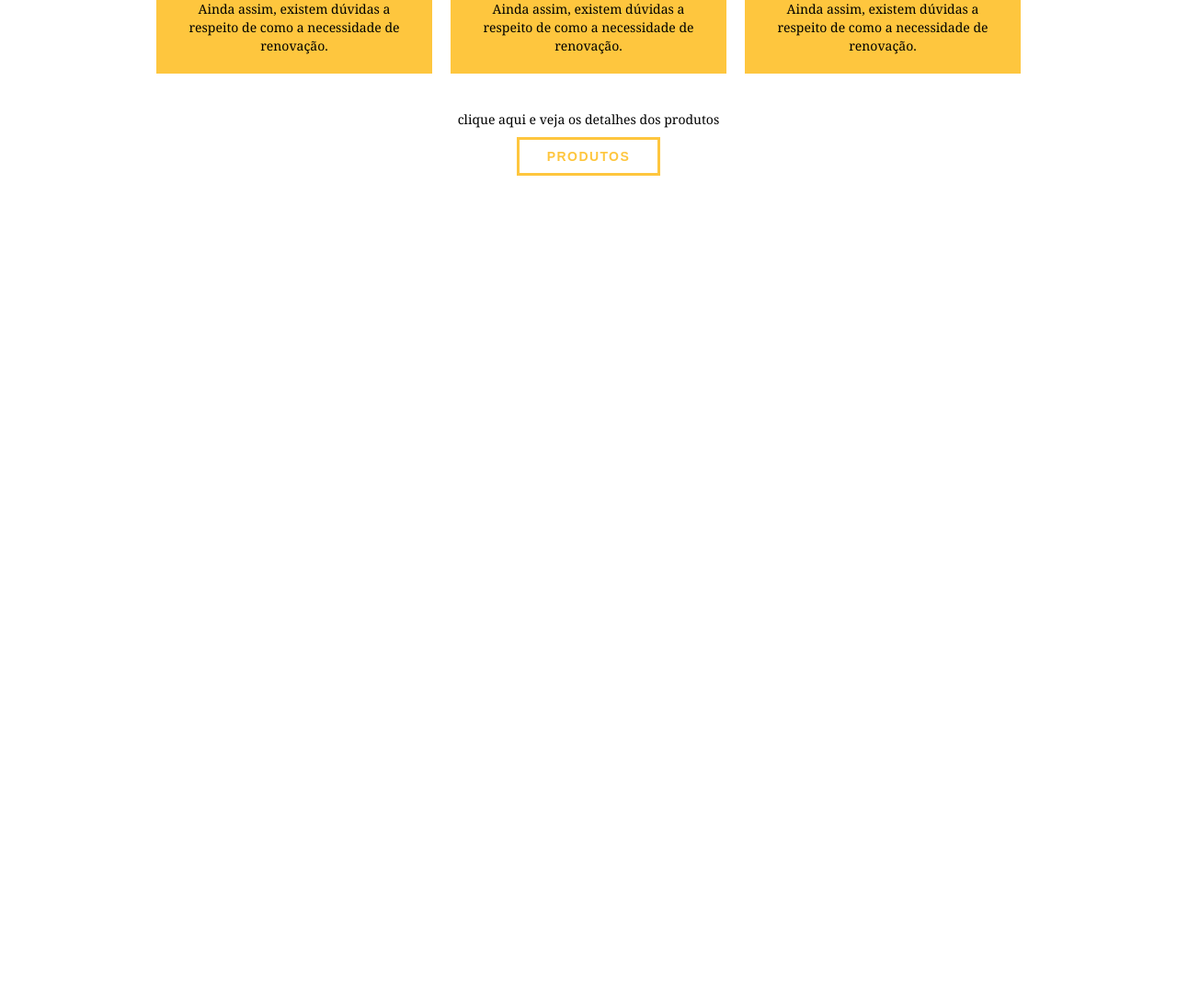
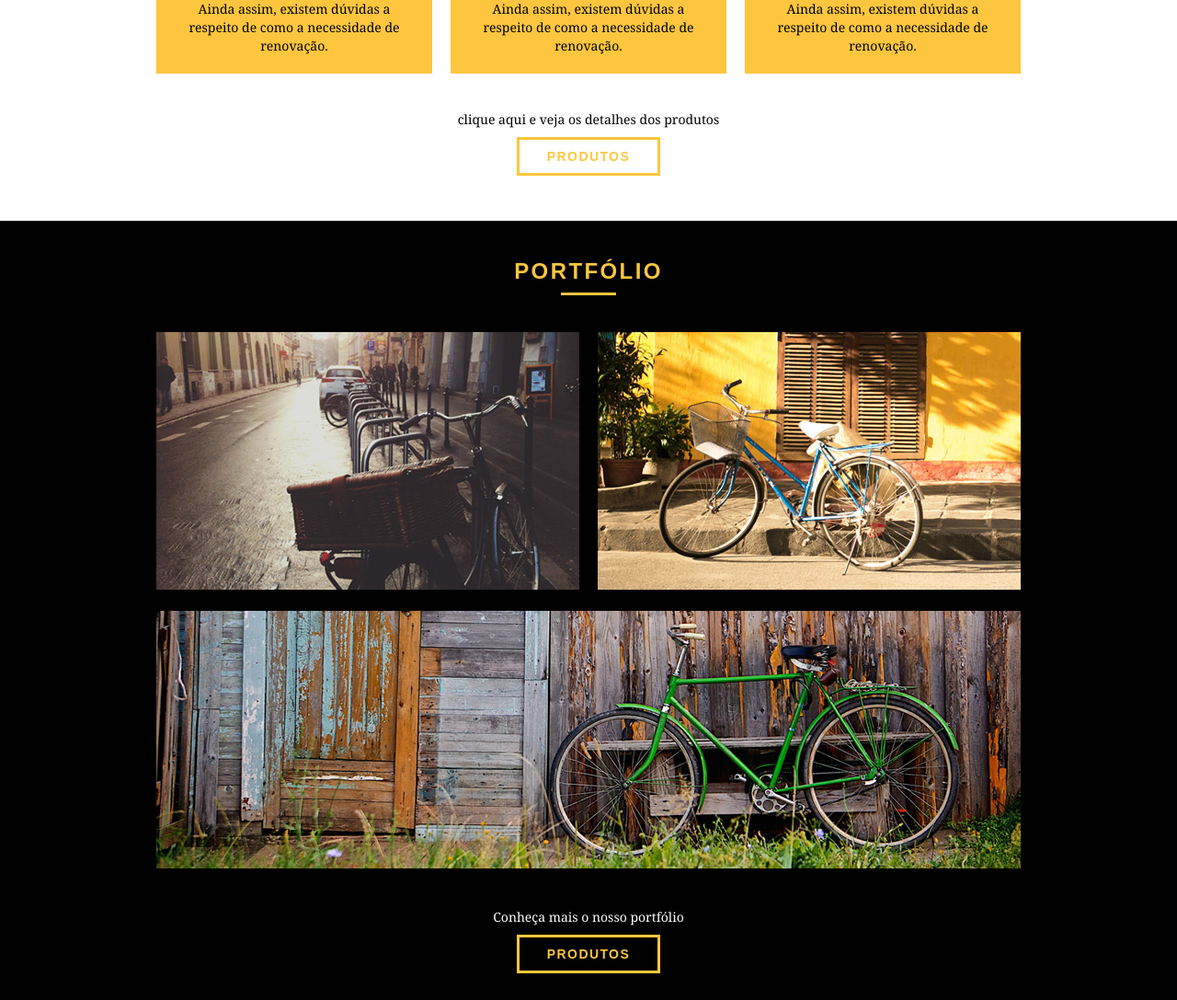
Before and after one commit to GioBP/webdesignaulas, a PHP site: page / in a window 1280 px wide. Shown: the part 856-1943 px from the top of the page at 92% size. Before the commit the page ends 1047 px from the top, so only its background shows below. Run offline with PHP 8.4, Linux system fonts and the light colour scheme.

Commit message:
Portfolio-Home
Foi adicionado imagens do portfólio na página Home, bem como o botão para redirecionar os clientes para conhecer mais dos produtos.

```diff
--- a/css/style.css
+++ b/css/style.css
@@ -181,3 +181,27 @@ p {
 .call p {
 	margin-bottom: 20px;
 }
+
+/* Portfolio */
+
+.portfolio {
+	width: 100%;
+	background: #000;
+	padding: 40px 0;
+}
+
+.portfolio .subtitulo {
+	color: #fec63e;
+}
+
+.portfolio .subtitulo:after {
+	background: #fec63e;
+}
+
+.portfolio_lista li:last-child {
+	margin-top:20px;
+}
+
+.portfolio .call p{
+	color: #fff;
+}
--- a/index.html
+++ b/index.html
@@ -71,7 +71,22 @@
 				<p>clique aqui e veja os detalhes dos produtos</p>
 				<a href="produtos.html" class="btn btn-preto">Produtos</a>
 			</div>
+		</section>
+		<!--Fecha Produtos -->
 
+		<section class="portfolio">
+			<div class="container">
+				<h2 class="subtitulo">Portfólio</h2>
+				<ul class="portfolio_lista">
+					<li class="grid-8"><img src="img/portfolio/retro.jpg" alt="Bicicleta Retro"></li>
+					<li class="grid-8"><img src="img/portfolio/passeio.jpg" alt="Bicicleta Passeio"></li>
+					<li class="grid-16"><img src="img/portfolio/esporte.jpg" alt="Bicicleta Esporte"></li>
+				</ul>
+				<div class="call">
+					<p>Conheça mais o nosso portfólio</p>
+					<a href="portfolio.html" class="btn">Produtos</a>
+				</div>
+			</div>
 		</section>
 
 	</body>
```
